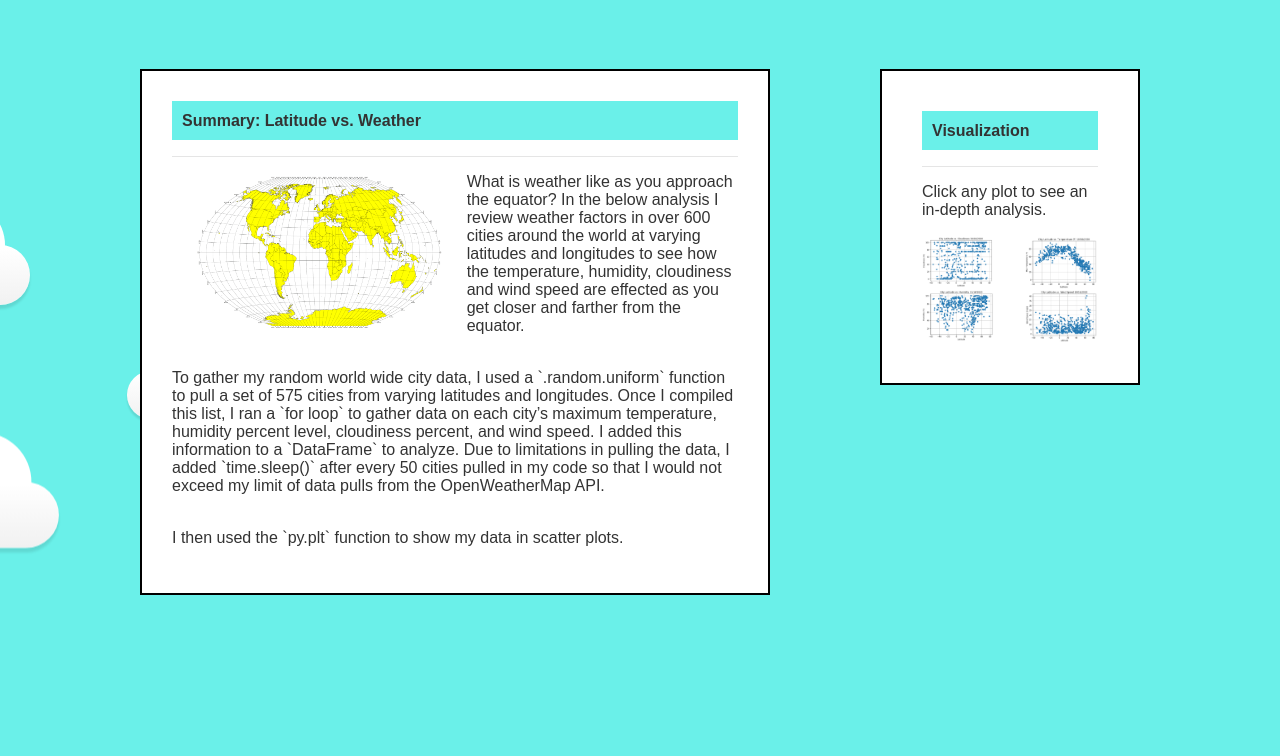
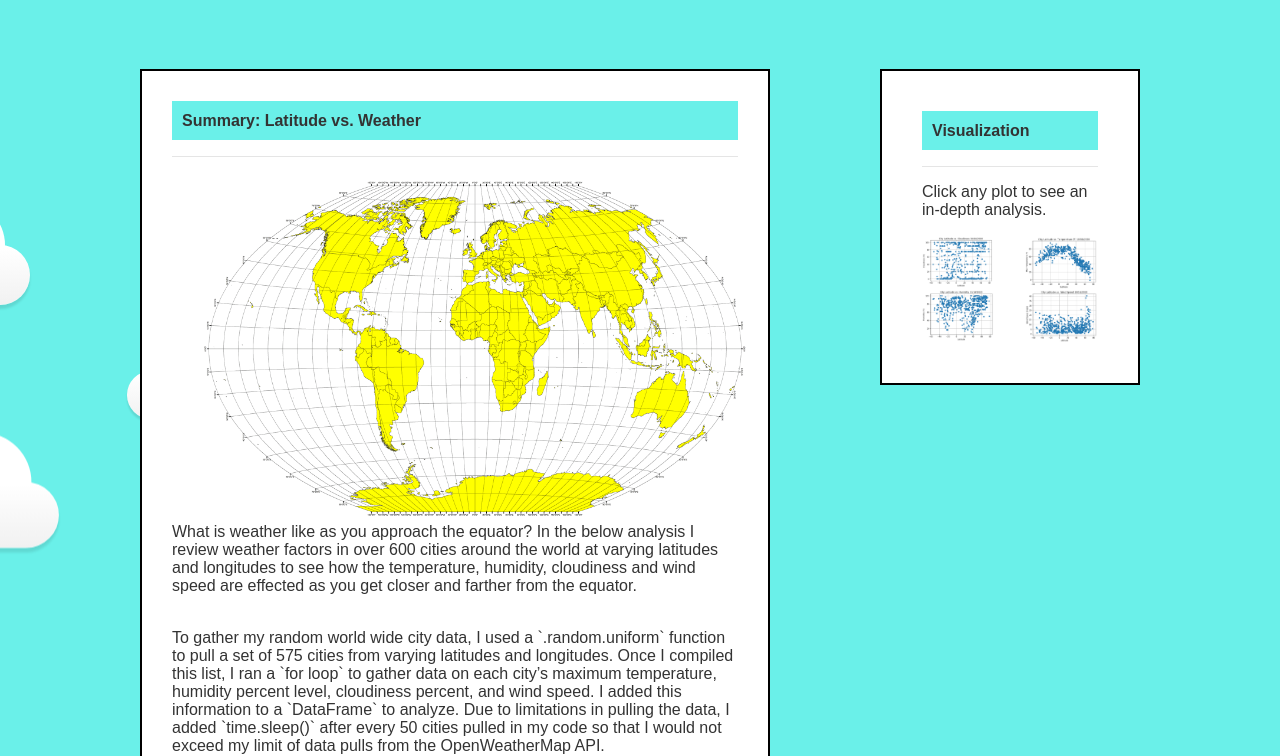
Before and after one commit to Ssimoes48/Web-Design-BootStrapHTML, a plain HTML site: page index.html in a window 1280 px wide. Shown: the part 75-831 px from the top of the page. Before the commit the page ends 800 px from the top, so only its background shows below. Drawn offline with nearby package versions, Linux system fonts and the light colour scheme.

Commit message:
updated images

```diff
--- a/index.html
+++ b/index.html
@@ -89,7 +89,7 @@
             <section id="figure">
               <h2 id="table_name">Summary: Latitude vs. Weather</h2>
               <hr>
-              <img id="map_image" src="Images/equatorsign.png" alt="map" width="45%">
+              <img id="map_image" src="Images/equatorsign.png" alt="map" class="img-fluid">
             </section>
             <p>What is weather like as you approach the equator? In the below analysis I review weather factors in
               over
@@ -151,8 +151,6 @@
           </section>
         </div>
       </div>
-
-
     </div>
   </div>
 
```
